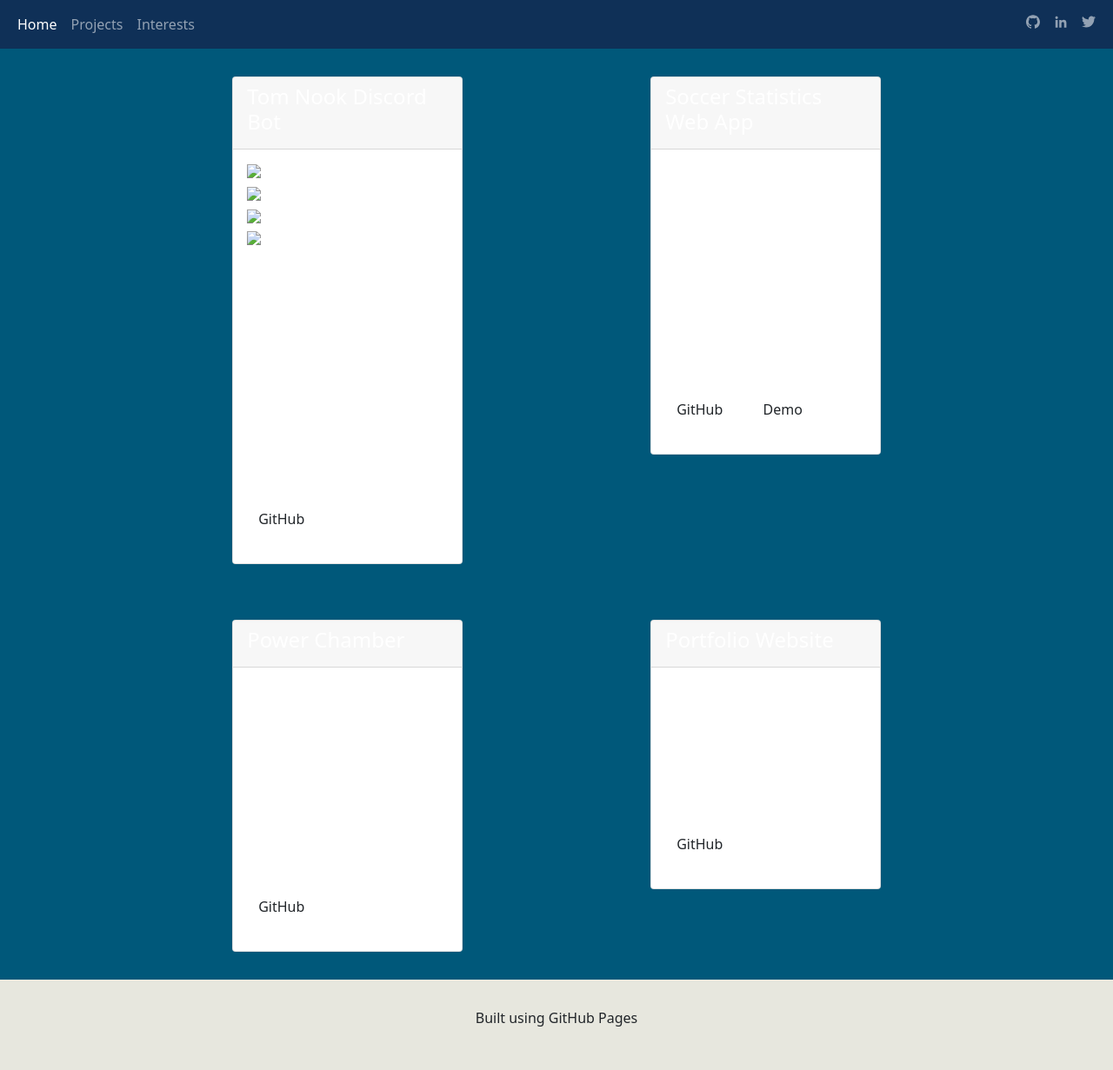
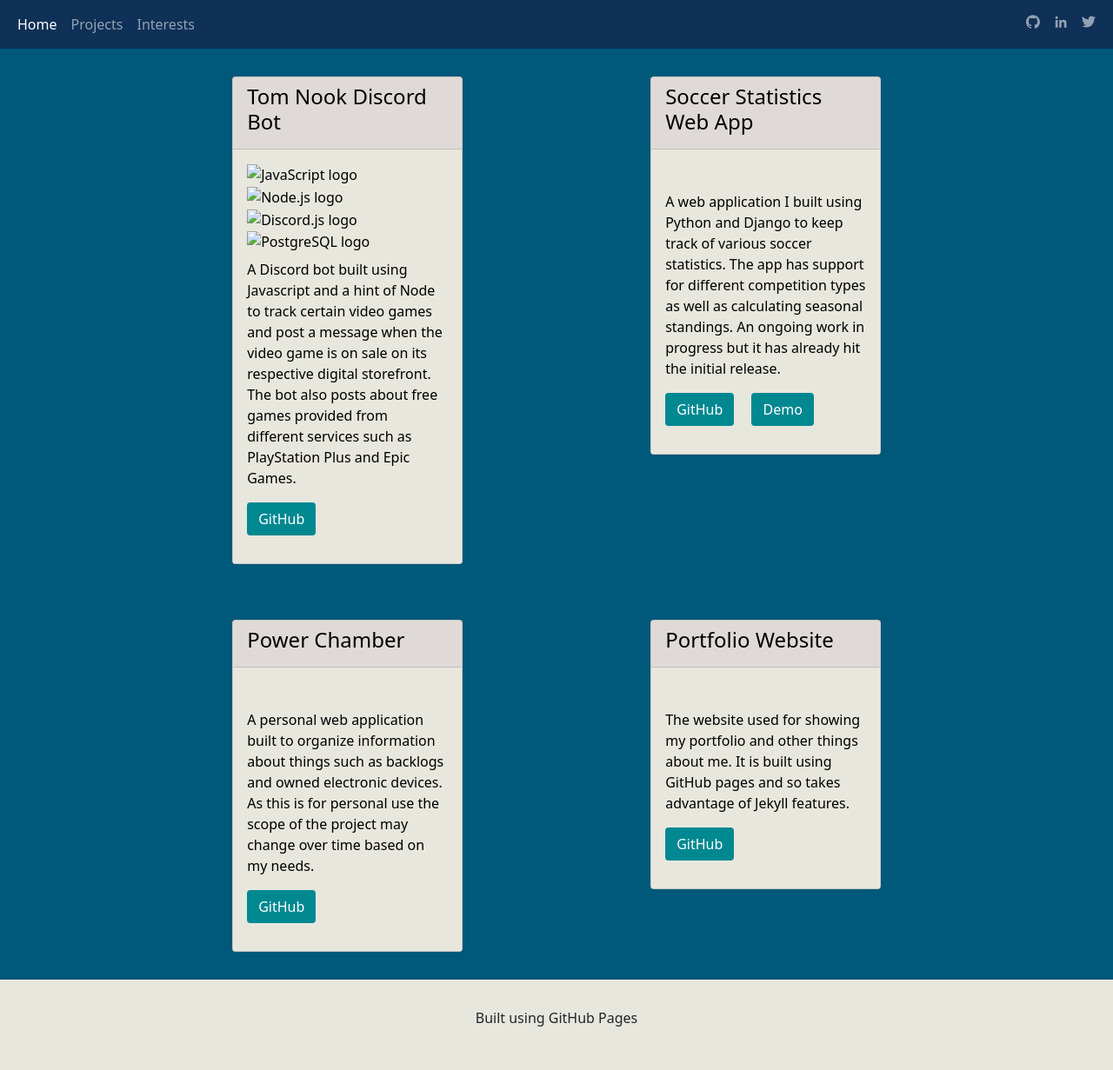
Before and after one commit to santoyoalfredo/santoyoalfredo.github.io, a Jekyll site: the page built from projects.html, in a window 1280 px wide. Shown: the whole page at 87% size. Built offline with Jekyll 4.4.1, drawn with Linux system fonts in a browser that asks for light colours.

Commit message:
Update style.css

```diff
--- a/assets/css/style.css
+++ b/assets/css/style.css
@@ -2,6 +2,15 @@
     background-color: #e7e7de;
 }
 
+.btn {
+    background-color: #008891;
+    color: #FFFFFF;
+}
+
+.svg-icon {
+    width: 48px;
+    height: auto;
+}
 .navbar {
     background-color: #0f3057;
 }
@@ -19,6 +28,15 @@
     background-color: #00587a;
     color: #FFFFFF;
     padding: 2em 5%;
+}
+
+.card {
+    color: #000000;
+    background-color: #e7e2de;
+}
+
+.card-body {
+    background-color: #e7e7de;
 }
 
 .carousel-inner {
```
